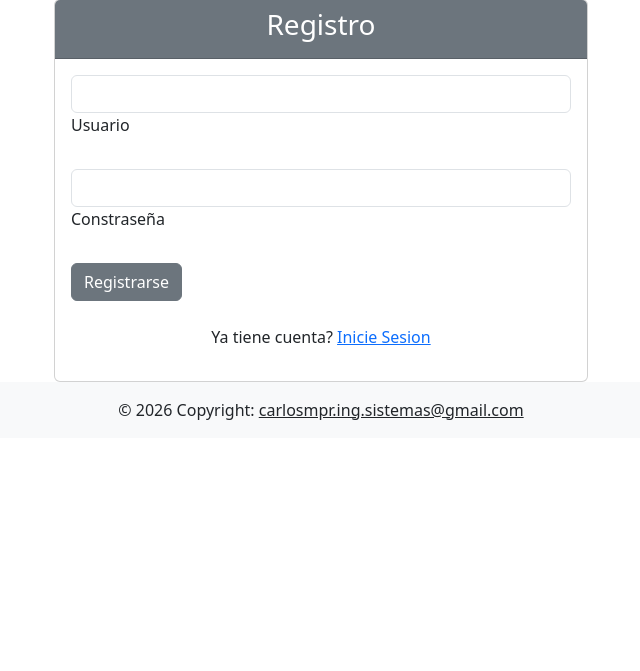
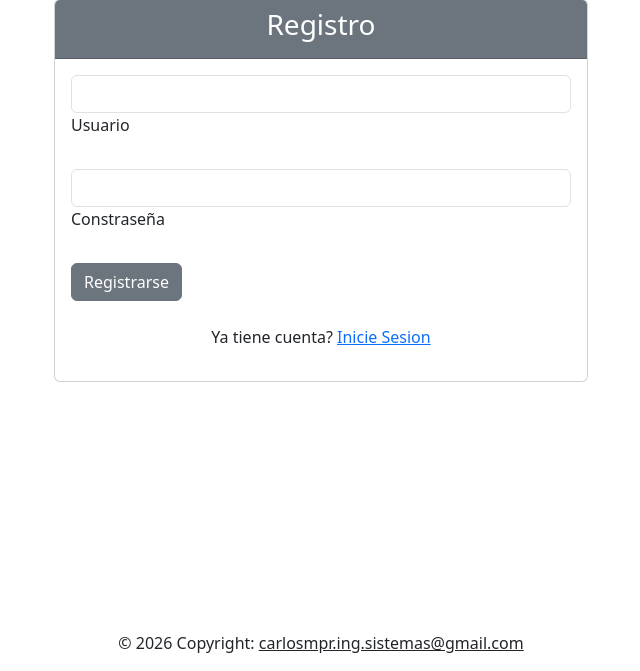
Before and after one commit to carlosingsistem/equipotrabajo, a Flask app: page /auth/register in a window 1280 px wide. Shown: the part 129-800 px from the top of the page, without its empty margins (319-959 px from the left). Run offline with Flask 3, Linux system fonts and the light colour scheme.

Commit message:
Mejora del estilo del footer

```diff
--- a/blueprintapp/templates/components/footer.html
+++ b/blueprintapp/templates/components/footer.html
@@ -1,5 +1,5 @@
 <footer class="bg-body-tertiary text-center text-lg-start">
-  <div class="text-center p-3">
+  <div class="fixed-bottom text-center p-3">
      &copy; 2026 Copyright:
     <a class="text-body" href="#">carlosmpr.ing.sistemas@gmail.com</a>
   </div>
```
Also changed, not shown: instance/bd_equipo.db.
